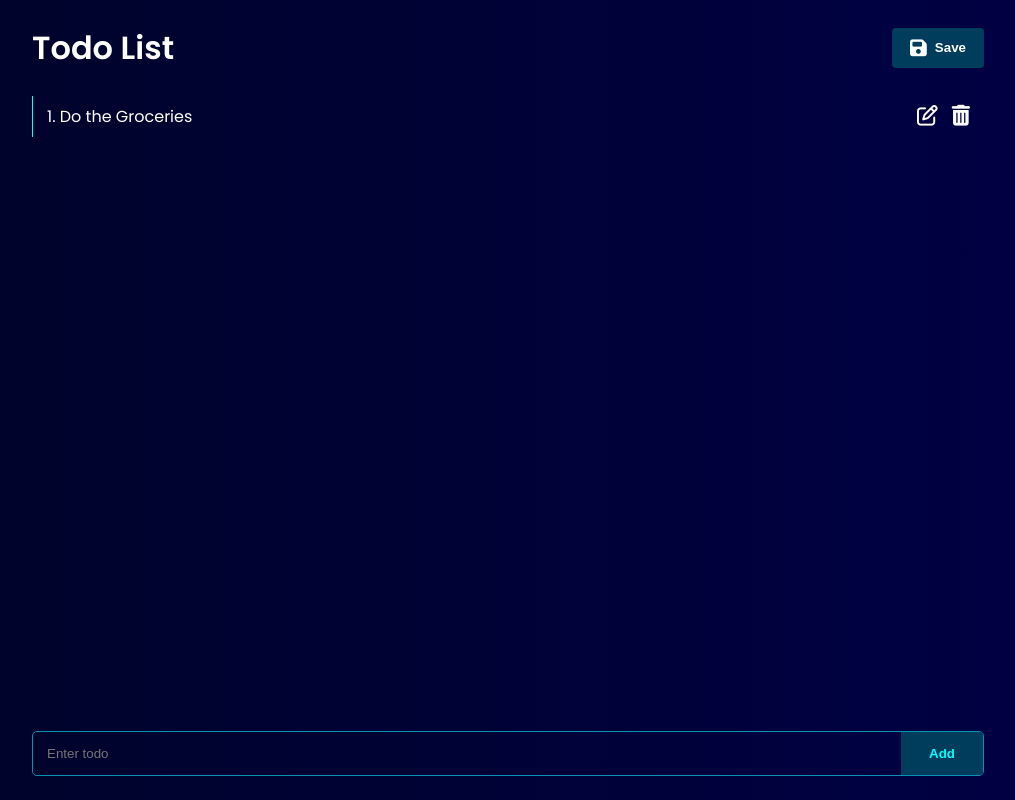
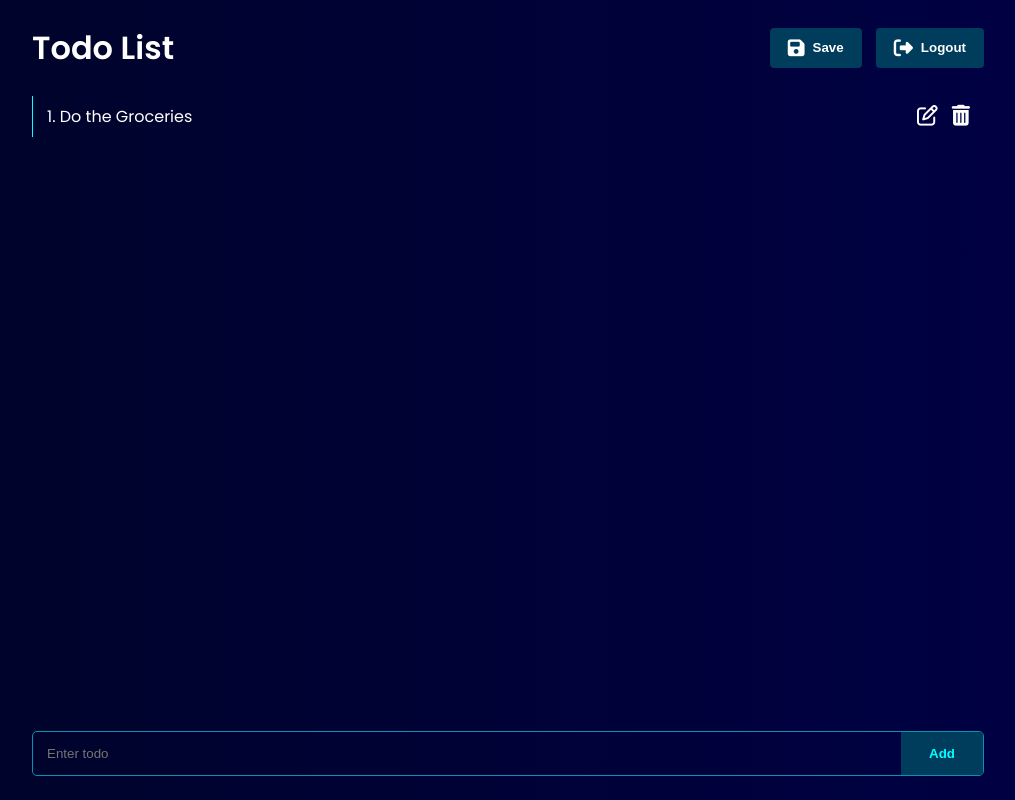
Before and after one commit to luericlueric/sveltekit-fullstack-crud, a SvelteKit app: page /dashboard in a window 1280 px wide. Shown: the whole page, without its empty margins (132-1147 px from the left). Built offline with nearby package versions, Linux system fonts and the light colour scheme.

Commit message:
logout btns

```diff
--- a/src/routes/dashboard/+page.svelte
+++ b/src/routes/dashboard/+page.svelte
@@ -32,7 +32,10 @@
 <div class="mainContainer">
     <div class="headerContainer">
         <h1>Todo List</h1>
-        <button><i class="fa-solid fa-floppy-disk"></i><p>Save</p></button>
+        <div class="headerBtns">
+            <button><i class="fa-solid fa-floppy-disk"></i><p>Save</p></button>
+            <button><i class="fa-solid fa-right-from-bracket"></i><p>Logout</p></button>
+        </div>
     </div>
     <main>
         {#if todoList.length === 0}
@@ -80,6 +83,11 @@
         display: flex;
         align-items: center;
         justify-content: space-between;
+    }
+    .headerBtns {
+        display: flex;
+        align-items:center;
+        gap: 14px;
     }
 
     .headerContainer button {
```
